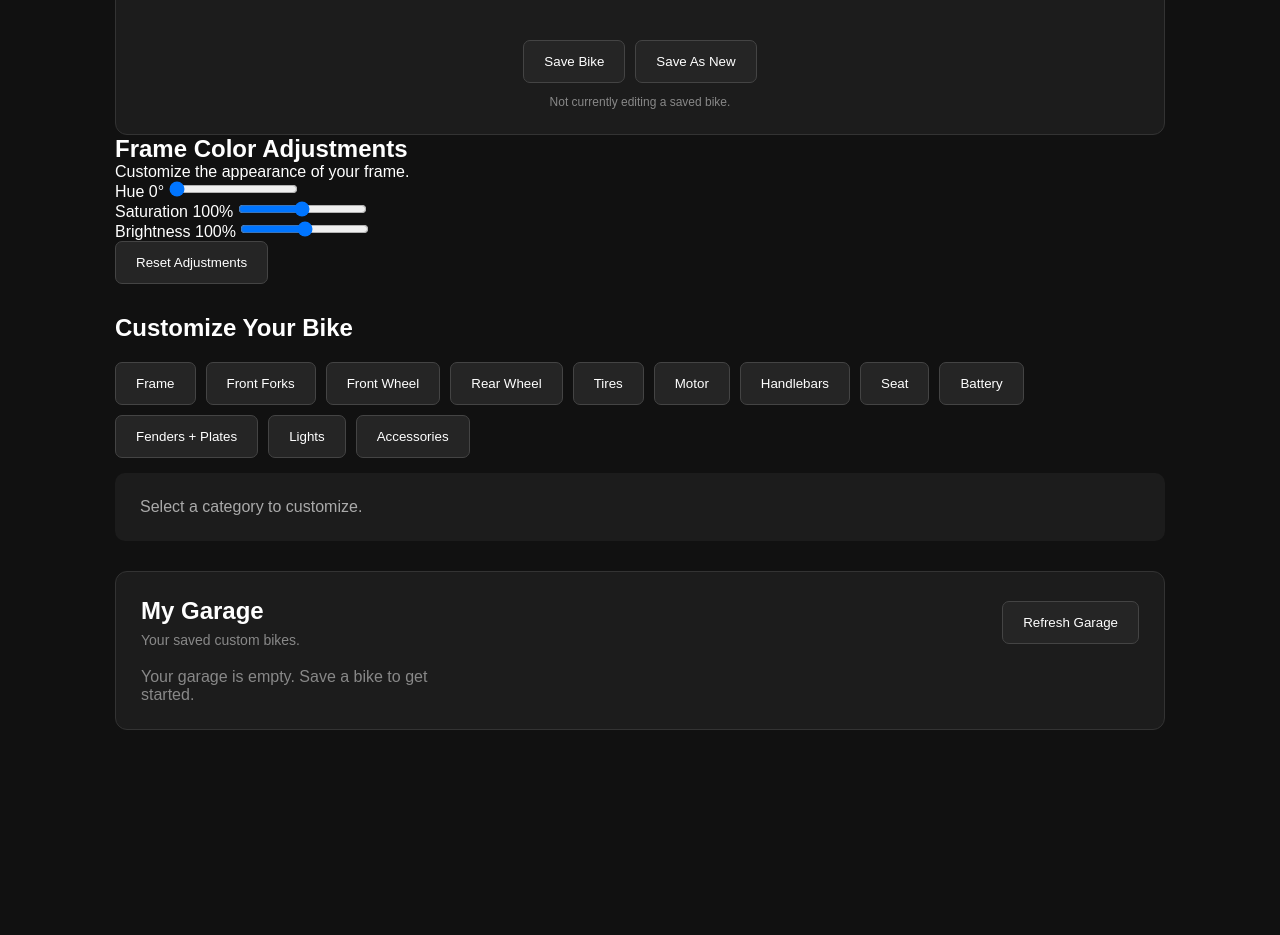
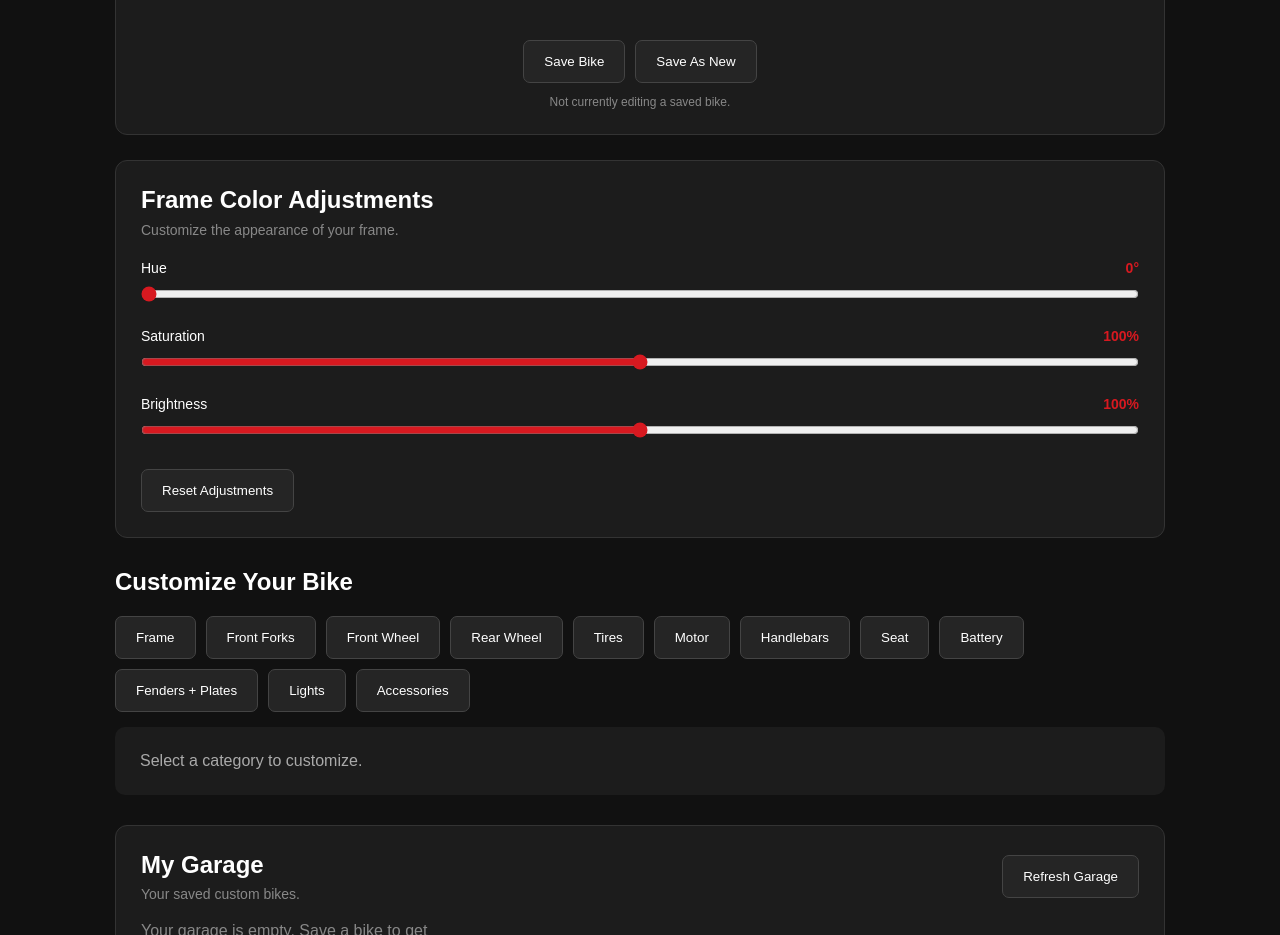
Before and after one commit to bikeshop73/ebiek-builder, a plain HTML site: page index.html in a window 1280 px wide. Shown: the part 940-1875 px from the top of the page. Before the commit the page ends 1695 px from the top, so only its background shows below. Drawn offline with Linux system fonts and the light colour scheme.

Commit message:
Update style.css

```diff
--- a/style.css
+++ b/style.css
@@ -1,7 +1,3 @@
-
-/* =====================================
-   GENERAL
-===================================== */
 
 * {
   margin: 0;
@@ -14,11 +10,6 @@ body {
   color: white;
   font-family: Arial, sans-serif;
 }
-
-
-/* =====================================
-   HEADER
-===================================== */
 
 header {
   background: #191919;
@@ -39,21 +30,11 @@ header p {
   font-size: 12px;
 }
 
-
-/* =====================================
-   PAGE LAYOUT
-===================================== */
-
 main {
   max-width: 1100px;
   margin: auto;
   padding: 25px;
 }
-
-
-/* =====================================
-   BUTTONS
-===================================== */
 
 button {
   background: #252525;
@@ -62,7 +43,7 @@ button {
   padding: 13px 20px;
   border-radius: 7px;
   cursor: pointer;
-  transition: background 0.2s, border-color 0.2s;
+  transition: background .2s, border-color .2s;
 }
 
 button:hover {
@@ -70,10 +51,7 @@ button:hover {
   border-color: #d71920;
 }
 
-
-/* =====================================
-   BIKE PREVIEW
-===================================== */
+/* PREVIEW */
 
 .preview {
   background: #1c1c1c;
@@ -118,10 +96,7 @@ button:hover {
   user-select: none;
 }
 
-
-/* =====================================
-   SAVE CONTROLS
-===================================== */
+/* SAVE */
 
 #save-controls {
   display: flex;
@@ -138,10 +113,53 @@ button:hover {
   margin-top: 12px;
 }
 
+/* FRAME ADJUSTMENTS */
 
-/* =====================================
-   CUSTOMIZER
-===================================== */
+.custom-colors {
+  margin-top: 25px;
+  background: #1c1c1c;
+  border: 1px solid #333;
+  border-radius: 12px;
+  padding: 25px;
+}
+
+.custom-colors h2 {
+  margin-bottom: 8px;
+}
+
+.custom-colors > p {
+  color: #888;
+  font-size: 14px;
+  margin-bottom: 22px;
+}
+
+.color-slider {
+  margin-bottom: 22px;
+}
+
+.color-slider label {
+  display: flex;
+  justify-content: space-between;
+  margin-bottom: 10px;
+  font-size: 14px;
+}
+
+.color-slider label span {
+  color: #d71920;
+  font-weight: bold;
+}
+
+.color-slider input {
+  width: 100%;
+  accent-color: #d71920;
+  cursor: pointer;
+}
+
+.reset-colors {
+  margin-top: 5px;
+}
+
+/* CUSTOMIZER */
 
 .customizer {
   margin-top: 30px;
@@ -193,7 +211,6 @@ button:hover {
   height: 70px;
   max-width: 100%;
   object-fit: contain;
-  display: block;
 }
 
 #parts-list .part-option.selected {
@@ -201,10 +218,7 @@ button:hover {
   background: #351719;
 }
 
-
-/* =====================================
-   MY GARAGE
-===================================== */
+/* GARAGE */
 
 .garage {
   background: #1c1c1c;
@@ -288,13 +302,9 @@ button:hover {
   color: white;
 }
 
-
-/* =====================================
-   MOBILE
-===================================== */
+/* MOBILE */
 
 @media (max-width: 600px) {
-
   main {
     padding: 14px;
   }
@@ -305,7 +315,8 @@ button:hover {
   }
 
   .preview,
-  .garage {
+  .garage,
+  .custom-colors {
     padding: 17px;
   }
 
```
